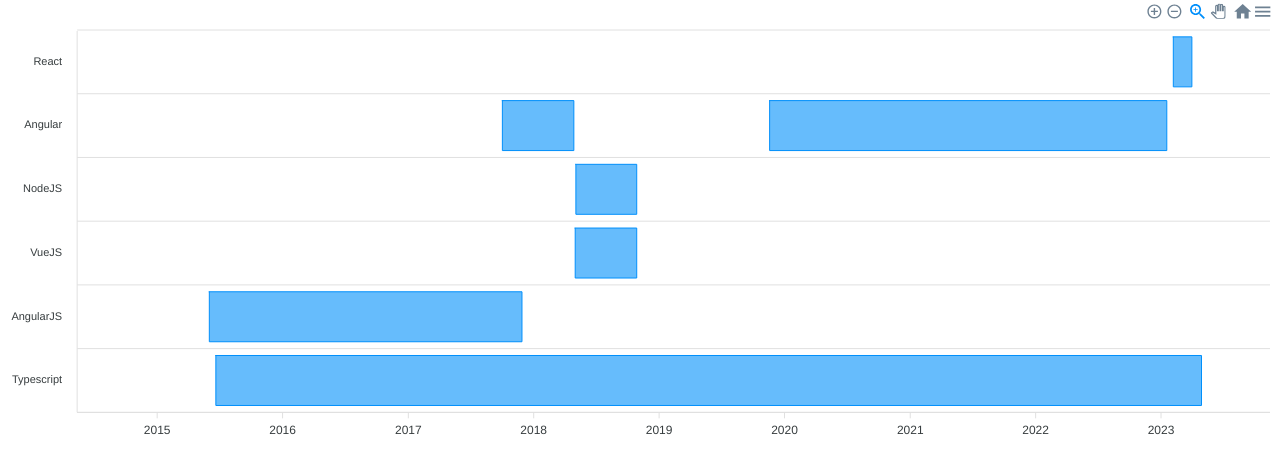
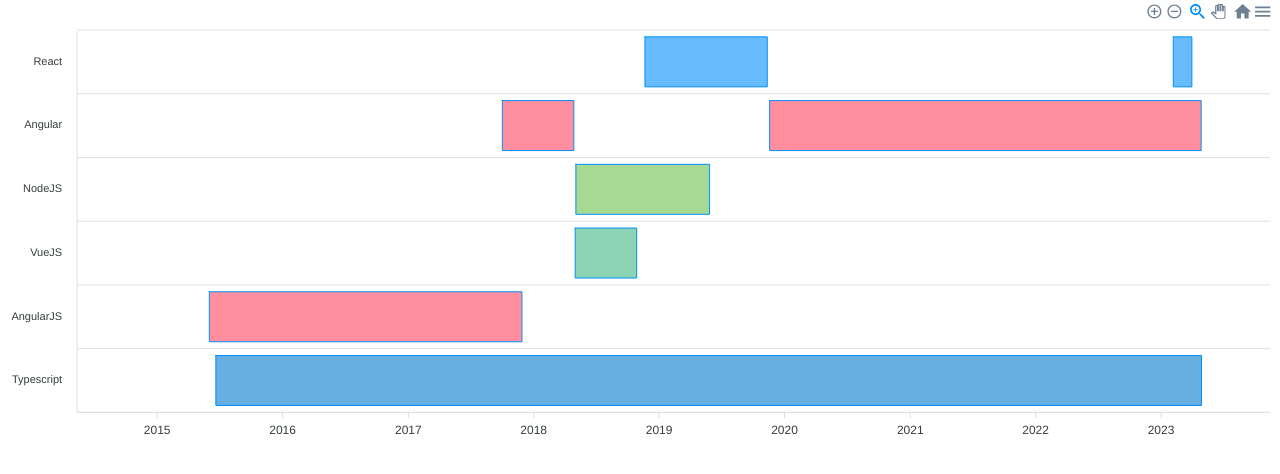
Before and after one commit to contactipraju/texperience, a React (Create React App) app: page / in a window 1280 px wide. Shown: the top 474 px of the page. Built offline with nearby package versions, Linux system fonts and the light colour scheme.

Commit message:
adding separate colors for each series

```diff
--- a/src/components/TimelineChart.js
+++ b/src/components/TimelineChart.js
@@ -9,31 +9,35 @@
 			series: [{
 				name: 'Bob',
 				data: [{
-					x: 'React',
+					x: 'React', fillColor: '#008FFB',
 					y: [new Date('2023-02-05').getTime(), new Date('2023-04-03').getTime()]
 				},
 				{
-					x: 'Angular',
-					y: [new Date('2019-11-18').getTime(), new Date('2023-01-20').getTime()]
+					x: 'Angular', fillColor: '#FF4560',
+					y: [new Date('2019-11-18').getTime(), new Date('2023-04-30').getTime()]
 				},
 				{
-					x: 'NodeJS',
-					y: [new Date('2018-05-03').getTime(), new Date('2018-10-30').getTime()]
+					x: 'NodeJS', fillColor: '#6cc24a',
+					y: [new Date('2018-05-03').getTime(), new Date('2019-05-30').getTime()]
 				},
 				{
-					x: 'VueJS',
+					x: 'React', fillColor: '#008FFB',
+					y: [new Date('2018-11-20').getTime(), new Date('2019-11-14').getTime()]
+				},
+				{
+					x: 'VueJS', fillColor: '#42b883',
 					y: [new Date('2018-05-01').getTime(), new Date('2018-10-30').getTime()]
 				},
 				{
-					x: 'Angular',
+					x: 'Angular', fillColor: '#FF4560',
 					y: [new Date('2017-10-01').getTime(), new Date('2018-04-30').getTime()]
 				},
 				{
-					x: 'AngularJS',
+					x: 'AngularJS', fillColor: '#FF4560',
 					y: [new Date('2015-06-01').getTime(), new Date('2017-11-30').getTime()]
 				},
 				{
-					x: 'Typescript',
+					x: 'Typescript', fillColor: '#007acc',
 					y: [new Date('2015-06-20').getTime(), new Date('2023-05-01').getTime()]
 				}]
 			}],
```
